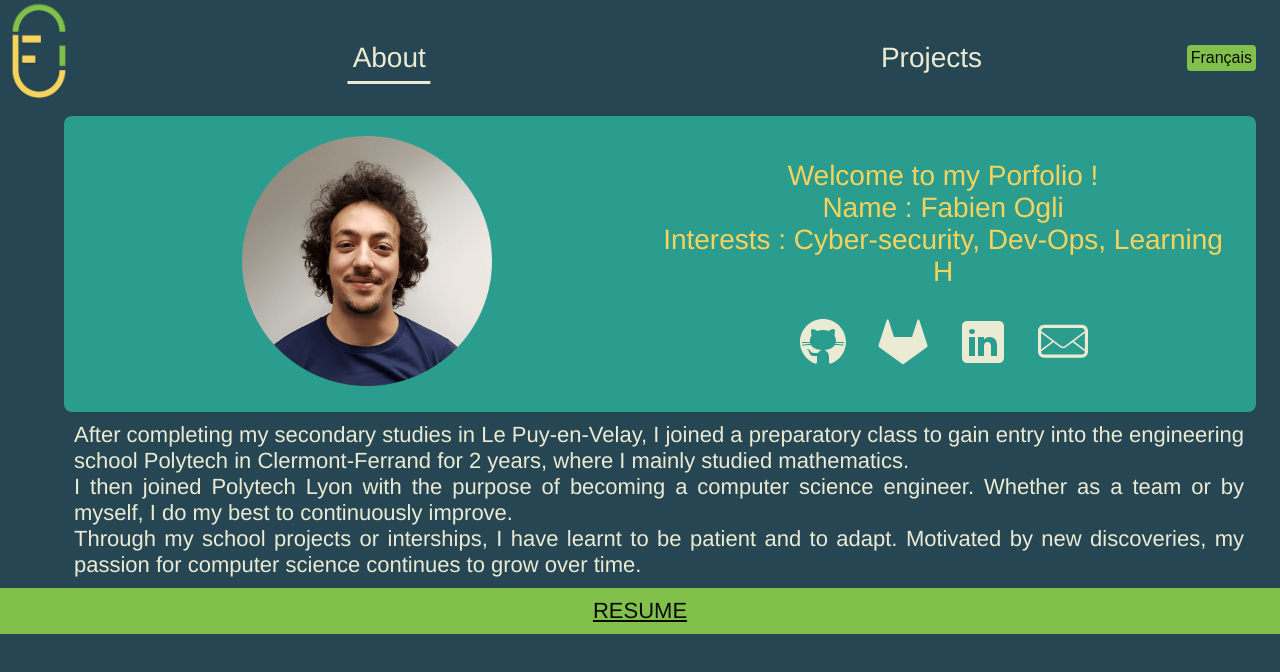
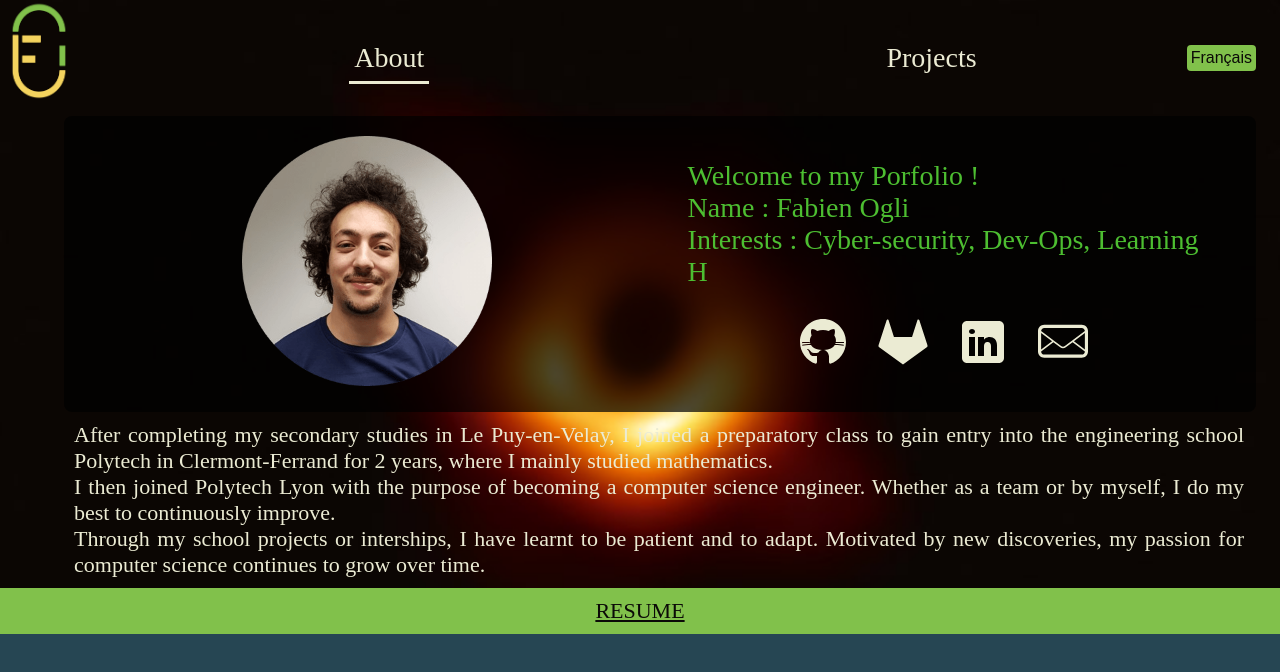
Before and after one commit to fabienogli/fabienogli.github.io, a Vue app: page /#/ in a window 1280 px wide. Shown: the top 672 px of the page. Built offline with nearby package versions, Linux system fonts and the light colour scheme.

Commit message:
come back to here if chaos

```diff
--- a/src/App.vue
+++ b/src/App.vue
@@ -1,8 +1,8 @@
  <template>
   <div class="app" @mousewheel="test">
-    <nav-bar/>
-    <router-view/>
-    <custom-footer/>
+    <nav-bar />
+    <router-view />
+    <custom-footer />
   </div>
 </template>
 
@@ -48,10 +48,11 @@ export default {
 
 <style>
 .app {
-  font-family: "Avenir", Helvetica, Arial, sans-serif;
   text-align: center;
   display: flex;
   flex-direction: column;
   width: 100%;
+  background-image: url(../static/background.jpg);
+  background-size: cover;
 }
 </style>
--- a/src/components/About.vue
+++ b/src/components/About.vue
@@ -2,13 +2,13 @@
   <div class="about">
     <div class="presentation container">
       <div class="photo">
-        <img class="img" src="@/assets/moi.png">
+        <img class="img" src="@/assets/moi.png" />
       </div>
       <div class="top container">
         <div class="name-container">
           <div class="name" v-html="headline">{{headline}}</div>
         </div>
-        <contact/>
+        <contact />
       </div>
     </div>
     <div class="about-content container" v-html="content[lang]">{{content[lang]}}</div>
@@ -88,6 +88,8 @@ export default {
   flex-flow: row wrap;
   max-width: 100%;
 
+  background-color: rgba(0, 0, 0, 0.7);
+
   @media (max-width: 768px) {
     flex-direction: column;
   }
@@ -96,11 +98,11 @@ export default {
     height: 100%;
     width: 100%;
     flex: 1;
+    opacity: 1;
     .img {
       max-width: 250px;
     }
   }
-  background-color: $primaryLight;
   border-radius: 8px;
   .top {
     flex: 1;
@@ -114,10 +116,10 @@ export default {
       flex-flow: column wrap;
       align-items: center;
       justify-content: center;
-      text-align: center;
+      text-align: left;
       align-content: center;
       .name {
-        color: $accentColor;
+        color: $sweg;
         font-size: $subtitle;
         display: flex;
       }
--- a/src/styles/_variables.scss
+++ b/src/styles/_variables.scss
@@ -1,7 +1,7 @@
 /*coolors.co/083d77-ebebd3-f4d35e-a3d9ff-7e6b8f*/
 
 $fa-font-path: "./fontawesome/webfonts";
-$main-font: "Roboto", sans-serif;
+$main-font: "Noto, mono";
 
 $lightGrey: #a0a0a0;
 $dark: #000000;
@@ -10,6 +10,7 @@ $primaryColor: #264653;
 $primaryLight: #2a9d8f;
 $accentColor: #f4d35e;
 $secondColor: #81c14b;
+$sweg: #4dbe31;
 $onPrimary: #ebebd3;
 $onSecondary: #0b0a07;
 $onAccentColor: #0b0a07;
```
Also changed, not shown: static/background.jpg (added).
